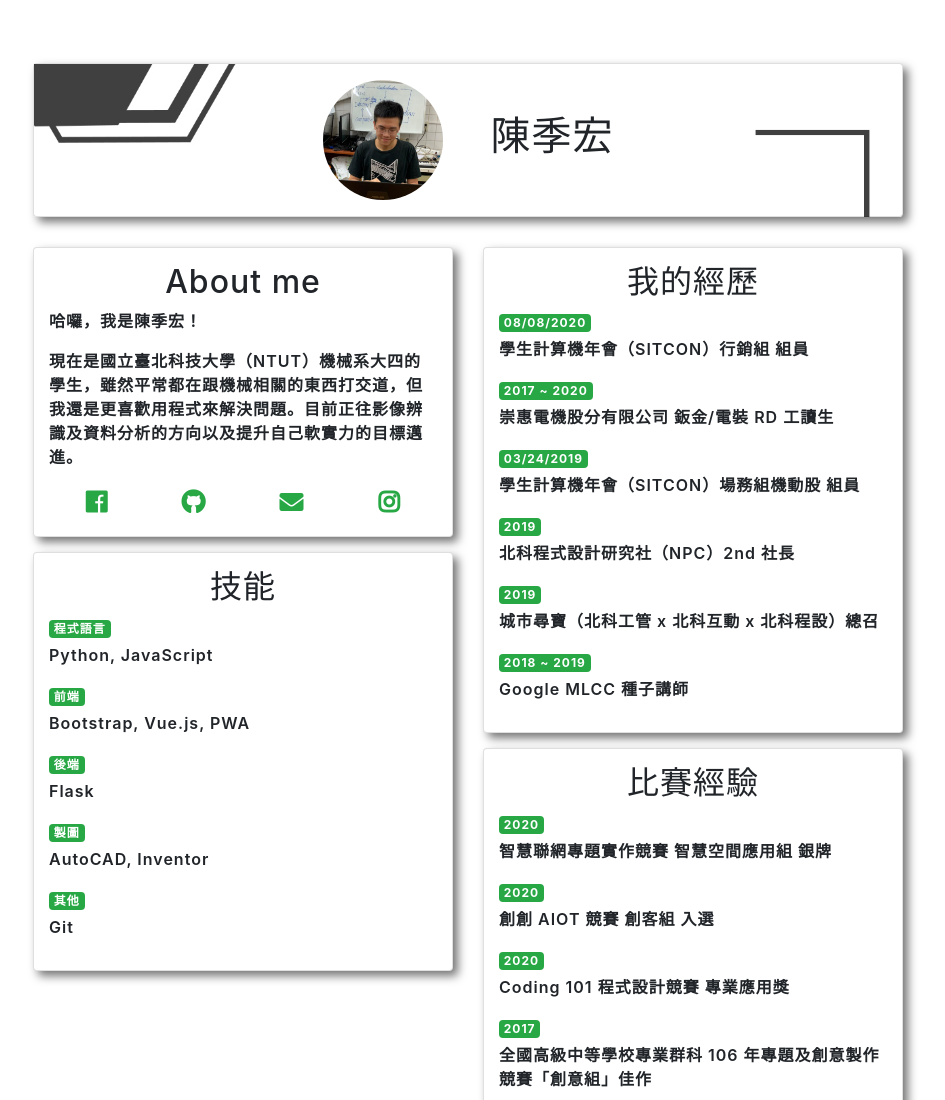
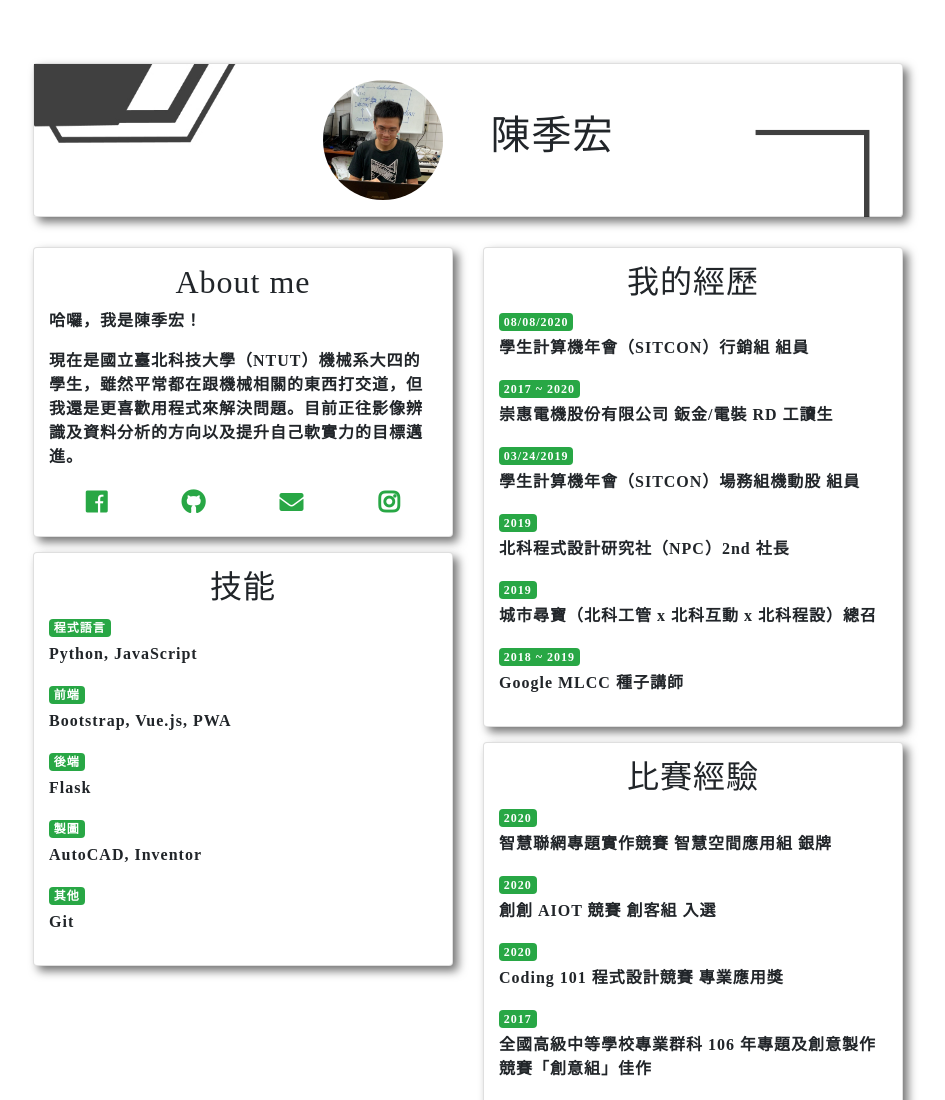
Before and after one commit to darkfanxing/my-resume, a plain HTML site: page index.html in a window 1280 px wide. Shown: the top 1100 px of the page, without its empty margins (172-1117 px from the left). Drawn offline with nearby package versions, Linux system fonts and the light colour scheme.

Commit message:
Modify the description

```diff
--- a/index.html
+++ b/index.html
@@ -110,7 +110,7 @@
                         </div>
                         <div>
                             <span class="badge badge-success">2017 ~ 2020</span>
-                            <p>崇惠電機股分有限公司 鈑金/電裝 RD 工讀生</p>
+                            <p>崇惠電機股份有限公司 鈑金/電裝 RD 工讀生</p>
                         </div>
                         <div>
                             <span class="badge badge-success">03/24/2019</span>
--- a/style/reset.css
+++ b/style/reset.css
@@ -85,7 +85,7 @@ video {
     font-size: 100%;
     font: inherit;
     vertical-align: baseline;
-    font-family: -apple-system, BlinkMacSystemFont, "Segoe UI", Roboto, "微軟正黑體", "Helvetica Neue", Arial, sans-serif, "Apple Color Emoji", "Segoe UI Emoji", "Segoe UI Symbol", "Noto Color Emoji";
+    font-family: "Microsoft JhengHei";
     font-weight: 600;
     letter-spacing: 1px;
 }
```
